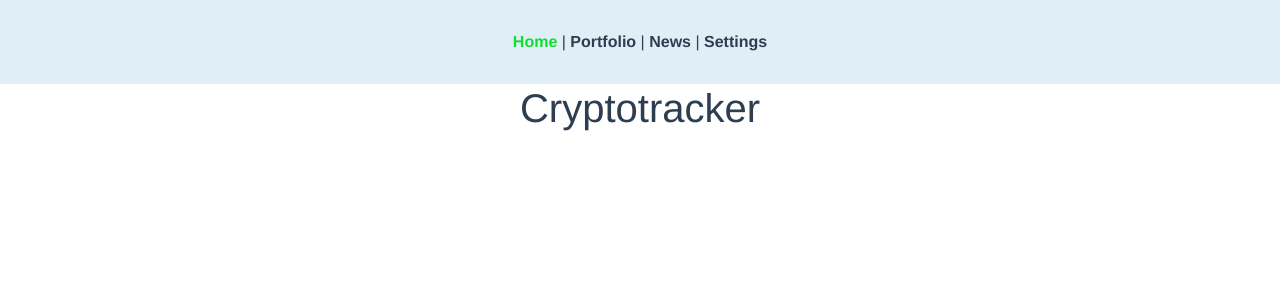
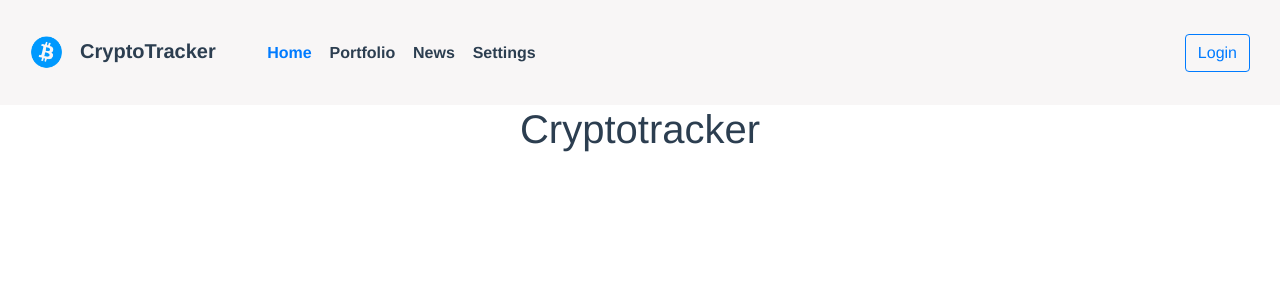
Before and after one commit to LukaBrodaric/CryptoTracker-pi, a Vue app: page / in a window 1280 px wide. Shown: the top 300 px of the page. Built offline with nearby package versions, Linux system fonts and the light colour scheme.

Commit message:
Dodana prva verzija navbar-a

```diff
--- a/public/index.html
+++ b/public/index.html
@@ -4,8 +4,8 @@
     <meta charset="utf-8" />
     <meta http-equiv="X-UA-Compatible" content="IE=edge" />
     <meta name="viewport" content="width=device-width,initial-scale=1.0" />
-    <link rel="icon" href="<%= BASE_URL %>favicon.ico" />
-    <title><%= htmlWebpackPlugin.options.title %></title>
+    <link rel="icon" href="@/assets/CT_logo_1.png" />
+    <title>CryptoTracker</title>
     <link
       rel="stylesheet"
       href="https://stackpath.bootstrapcdn.com/bootstrap/4.3.1/css/bootstrap.min.css"
@@ -17,16 +17,30 @@
       integrity="sha384-JjSmVgyd0p3pXB1rRibZUAYoIIy6OrQ6VrjIEaFf/nJGzIxFDsf4x0xIM+B07jRM"
       crossorigin="anonymous"
     ></script>
+
+    <link
+      rel="stylesheet"
+      href="https://stackpath.bootstrapcdn.com/bootstrap/4.3.1/css/bootstrap.min.css"
+      integrity="sha384-ggOyR0iXCbMQv3Xipma34MD+dH/1fQ784/j6cY/iJTQUOhcWr7x9JvoRxT2MZw1T"
+      crossorigin="anonymous"
+    />
+    <script
+      src="https://code.jquery.com/jquery-3.3.1.slim.min.js"
+      integrity="sha384-q8i/X+965DzO0rT7abK41JStQIAqVgRVzpbzo5smXKp4YfRvH+8abtTE1Pi6jizo"
+      crossorigin="anonymous"
+    ></script>
+    <script
+      src="https://cdnjs.cloudflare.com/ajax/libs/popper.js/1.14.7/umd/popper.min.js"
+      integrity="sha384-UO2eT0CpHqdSJQ6hJty5KVphtPhzWj9WO1clHTMGa3JDZwrnQq4sF86dIHNDz0W1"
+      crossorigin="anonymous"
+    ></script>
+    <script
+      src="https://stackpath.bootstrapcdn.com/bootstrap/4.3.1/js/bootstrap.min.js"
+      integrity="sha384-JjSmVgyd0p3pXB1rRibZUAYoIIy6OrQ6VrjIEaFf/nJGzIxFDsf4x0xIM+B07jRM"
+      crossorigin="anonymous"
+    ></script>
   </head>
   <body>
-    <noscript>
-      <strong
-        >We're sorry but <%= htmlWebpackPlugin.options.title %> doesn't work
-        properly without JavaScript enabled. Please enable it to
-        continue.</strong
-      >
-    </noscript>
     <div id="app"></div>
-    <!-- built files will be auto injected -->
   </body>
 </html>
--- a/src/App.vue
+++ b/src/App.vue
@@ -1,10 +1,52 @@
 <template>
-  <div id="nav">
-    <router-link to="/">Home</router-link> |
-    <router-link to="/portfolio">Portfolio</router-link> |
-    <router-link to="/news">News</router-link> |
-    <router-link to="/settings">Settings</router-link>
-  </div>
+  <nav id="nav" class="navbar navbar-expand-lg navbar-light bg-light">
+    <a class="navbar-brand" href="#">
+      <img
+        src="@/assets/CT_logo_1.png"
+        height="35"
+        class="d-inline-block align-center"
+        alt=""
+        loading="lazy"
+      />
+      &nbsp; CryptoTracker
+    </a>
+    <button
+      class="navbar-toggler"
+      type="button"
+      data-toggle="collapse"
+      data-target="#navbarNavAltMarkup"
+      aria-controls="navbarNavAltMarkup"
+      aria-expanded="false"
+      aria-label="Toggle navigation"
+    >
+      <span class="navbar-toggler-icon"></span>
+    </button>
+
+    <div class="collapse navbar-collapse" id="navbarNavAltMarkup">
+      <ul class="navbar-nav mr-auto mt-2 mt-lg-0">
+        <li class="nav-item">
+          &nbsp;&nbsp;&nbsp;&nbsp;&nbsp;&nbsp;&nbsp;
+          <router-link to="/">Home</router-link>
+        </li>
+        &nbsp;&nbsp;&nbsp;&nbsp;
+        <li class="nav-item">
+          <router-link to="/portfolio">Portfolio</router-link>
+        </li>
+        &nbsp;&nbsp;&nbsp;&nbsp;
+        <li class="nav-item">
+          <router-link to="/news">News</router-link>
+        </li>
+        &nbsp;&nbsp;&nbsp;&nbsp;
+        <li class="nav-item">
+          <router-link to="/settings">Settings</router-link>
+        </li>
+      </ul>
+
+      <button class="btn btn-outline-primary my-2 my-sm-0" type="submit">
+        Login
+      </button>
+    </div>
+  </nav>
   <router-view />
 </template>
 
@@ -19,13 +61,13 @@
 
 #nav {
   padding: 30px;
-  background-color: rgba(47, 137, 189, 0.144) !important;
+  background-color: rgba(206, 194, 194, 0.144) !important;
   a {
     font-weight: bold;
     color: #2c3e50;
 
     &.router-link-exact-active {
-      color: #10dd32;
+      color: #007bff;
     }
   }
 }
```
Also changed, not shown: src/assets/CT_logo_1.png (added).
